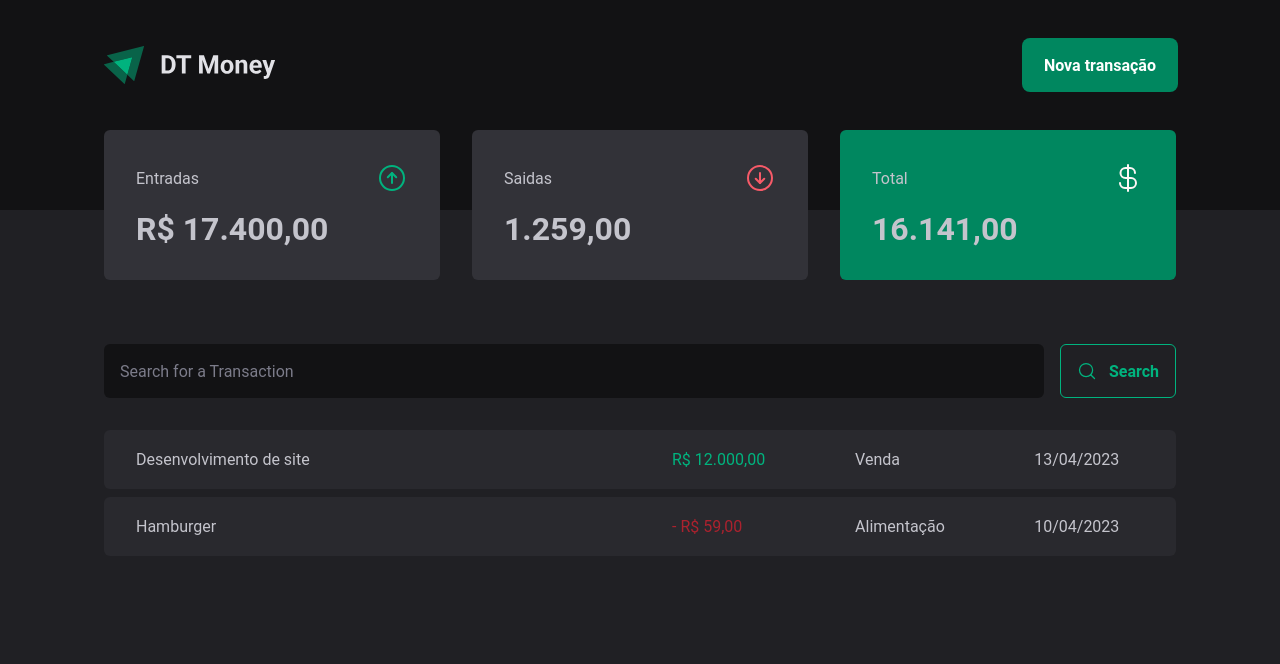
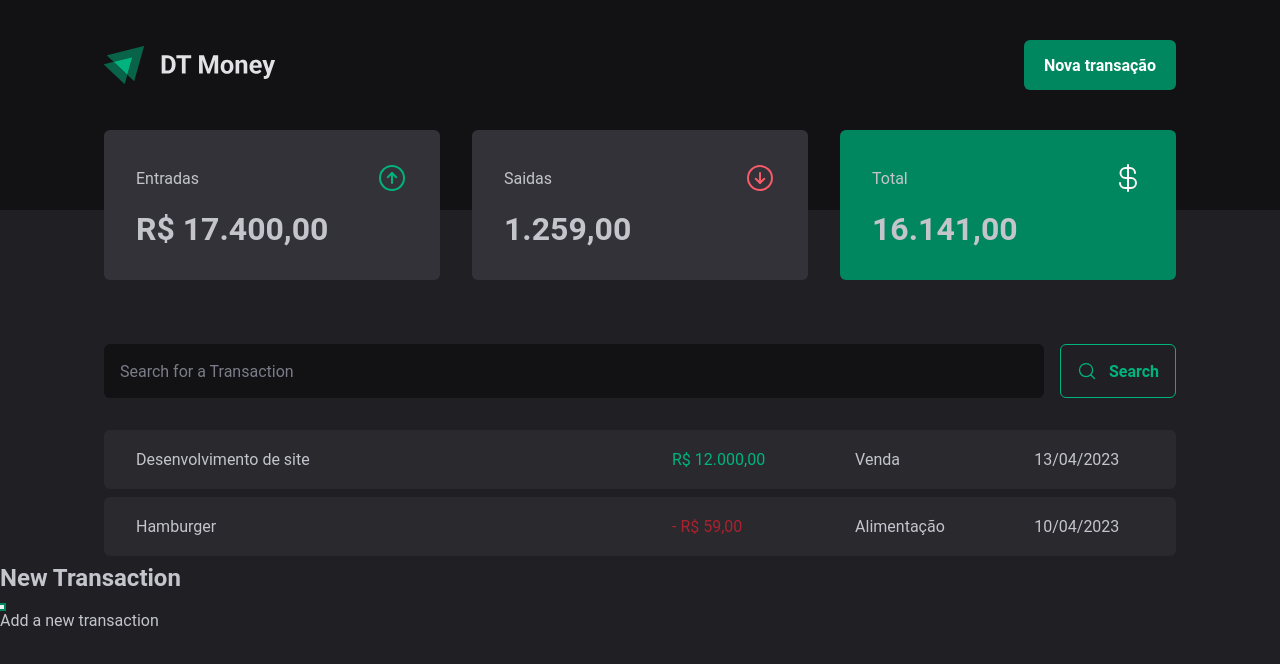
Before and after one commit to welitonwt/DT-Maney, a React (Vite) app: page / in a window 1280 px wide. Both pictures are taken after a click on the button "Nova transação". Shown: the top 664 px of the page. Built offline with nearby package versions, Linux system fonts and the light colour scheme.

Commit message:
in progress modal

```diff
--- a/package.json
+++ b/package.json
@@ -10,6 +10,7 @@
     "preview": "vite preview"
   },
   "dependencies": {
+    "@radix-ui/react-dialog": "^1.0.5",
     "phosphor-react": "^1.4.1",
     "react": "^18.2.0",
     "react-dom": "^18.2.0",
--- a/src/components/Header/index.tsx
+++ b/src/components/Header/index.tsx
@@ -1,4 +1,5 @@
 import { HeaderContainer, HeaderContent, NewTransactionButton } from './styles'
+import * as Dialog from '@radix-ui/react-dialog'
 
 import logo from '../../assets/logo.svg'
 
@@ -7,7 +8,28 @@
     <HeaderContainer>
       <HeaderContent>
         <img src={logo} alt="" />
-        <NewTransactionButton>Nova transação</NewTransactionButton>
+
+        <Dialog.Root>
+          <Dialog.Trigger asChild>
+            <NewTransactionButton>Nova transação</NewTransactionButton>
+          </Dialog.Trigger>
+
+          <Dialog.Portal>
+            <Dialog.Overlay className="DialogOverlay" />
+
+            <Dialog.Content className="DialogContent">
+              <Dialog.Title className="DialogTitle">
+                New Transaction
+              </Dialog.Title>
+
+              <Dialog.Close />
+
+              <Dialog.Description className="DialogDescription">
+                Add a new transaction
+              </Dialog.Description>
+            </Dialog.Content>
+          </Dialog.Portal>
+        </Dialog.Root>
       </HeaderContent>
     </HeaderContainer>
   )
```
Also changed, not shown: 1 other file (tests, documents, lock files or other folders).
